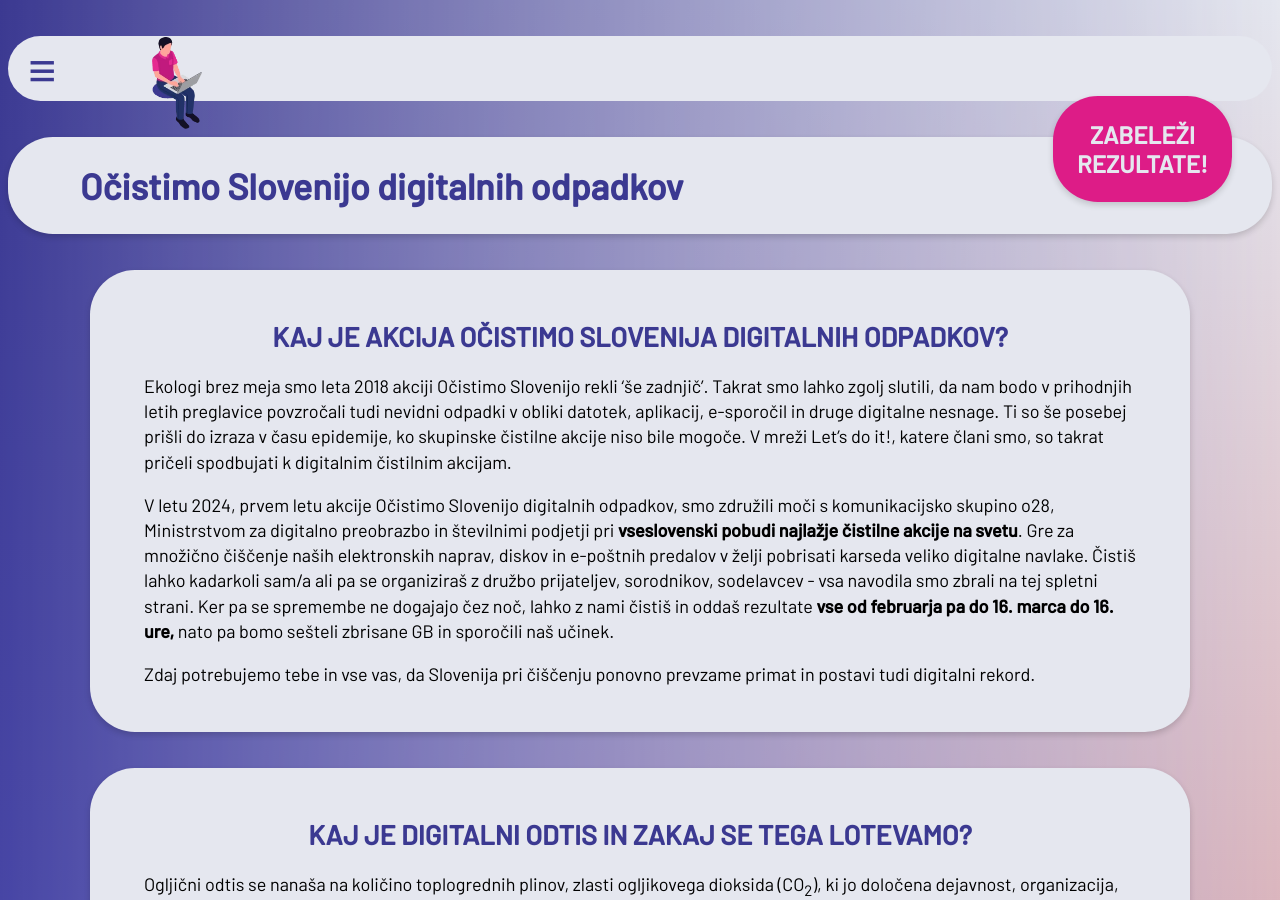
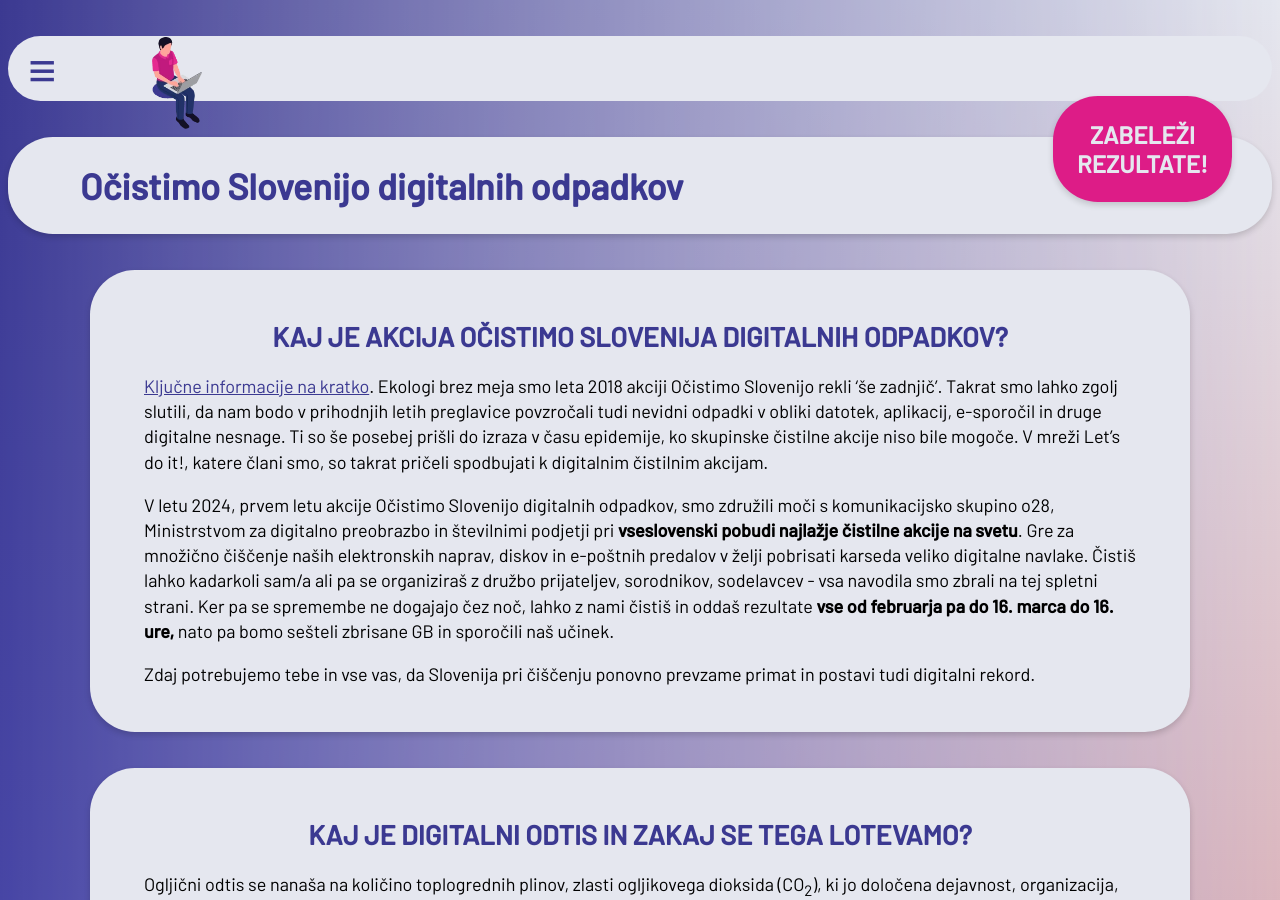
Before and after one commit to ewba/dcd-si, a Jekyll site: the page built from o-akciji.md, in a window 1280 px wide and 900 px high. Built offline with Jekyll 4.4.1, drawn with Linux system fonts in a browser that asks for light colours.

Commit message:
Update o-akciji.md

```diff
--- a/o-akciji.md
+++ b/o-akciji.md
@@ -10,7 +10,7 @@ css: carousel.css
 <div class="block" markdown="1">
 ## Kaj je akcija Očistimo Slovenija digitalnih odpadkov?
 
-Ekologi brez meja smo leta 2018 akciji Očistimo Slovenijo rekli ‘še zadnjič’. Takrat smo lahko zgolj slutili, da nam bodo v prihodnjih letih preglavice povzročali tudi nevidni odpadki v obliki datotek, aplikacij, e-sporočil in druge digitalne nesnage. Ti so še posebej prišli do izraza v času epidemije, ko skupinske čistilne akcije niso bile mogoče. V mreži Let’s do it!, katere člani smo, so takrat pričeli spodbujati k digitalnim čistilnim akcijam.
+<a href="https://docs.google.com/document/d/1hWD2yHJxkm4gCrs-L1HWOBmezkmXaM5OQ3jcQ_9PkwU/edit?usp=sharing" target="_blank" rel="noopener">Ključne informacije na kratko</a>. Ekologi brez meja smo leta 2018 akciji Očistimo Slovenijo rekli ‘še zadnjič’. Takrat smo lahko zgolj slutili, da nam bodo v prihodnjih letih preglavice povzročali tudi nevidni odpadki v obliki datotek, aplikacij, e-sporočil in druge digitalne nesnage. Ti so še posebej prišli do izraza v času epidemije, ko skupinske čistilne akcije niso bile mogoče. V mreži Let’s do it!, katere člani smo, so takrat pričeli spodbujati k digitalnim čistilnim akcijam.
 
 V letu 2024, prvem letu akcije Očistimo Slovenijo digitalnih odpadkov, smo združili moči s komunikacijsko skupino o28, Ministrstvom za digitalno preobrazbo in številnimi podjetji pri **vseslovenski pobudi najlažje čistilne akcije na svetu**. Gre za množično čiščenje naših elektronskih naprav, diskov in e-poštnih predalov v želji pobrisati karseda veliko digitalne navlake. Čistiš lahko kadarkoli sam/a ali pa se organiziraš z družbo prijateljev, sorodnikov, sodelavcev - vsa navodila smo zbrali na tej spletni strani. Ker pa se spremembe ne dogajajo čez noč, lahko z nami čistiš in oddaš rezultate **vse od februarja pa do 16. marca do 16. ure,** nato pa bomo sešteli zbrisane GB in sporočili naš učinek.
 
```
